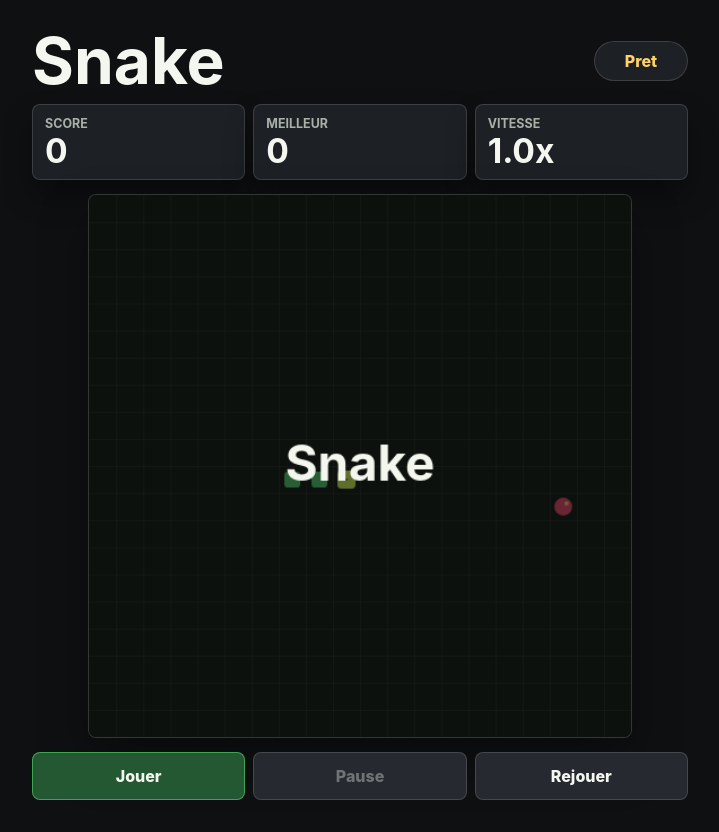
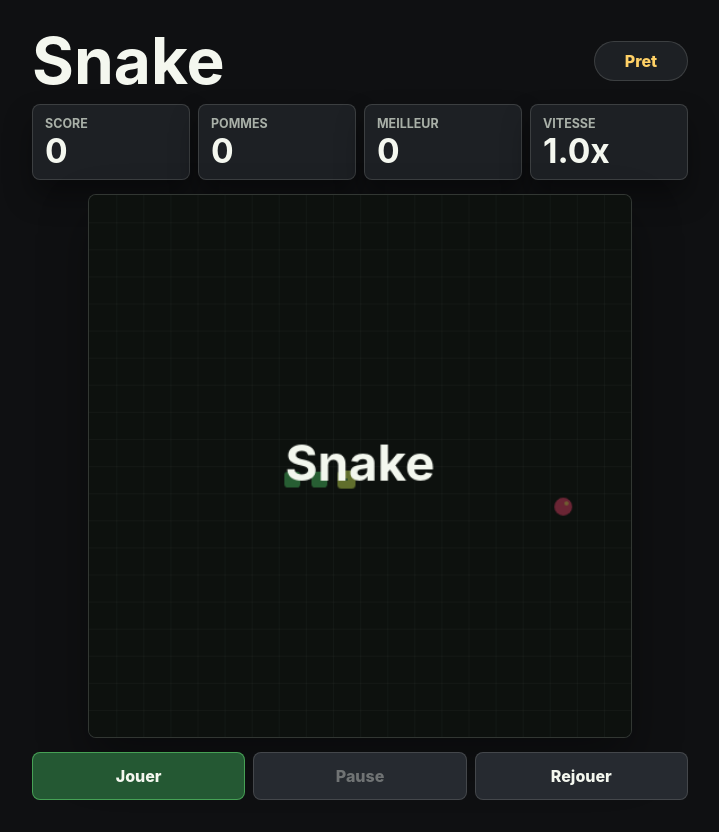
Before and after one commit to agentdouble/lab-snake, a website with bundled scripts: page index.html in a window 1280 px wide. Shown: the whole page, without its empty margins (280-999 px from the left). Built offline with nearby package versions, Linux system fonts and the light colour scheme.

Commit message:
S001 add apple counter

```diff
--- a/index.html
+++ b/index.html
@@ -17,6 +17,10 @@
         <div class="stat-block">
           <span class="stat-label">Score</span>
           <strong id="score-value">0</strong>
+        </div>
+        <div class="stat-block">
+          <span class="stat-label">Pommes</span>
+          <strong id="apples-value">0</strong>
         </div>
         <div class="stat-block">
           <span class="stat-label">Meilleur</span>
--- a/src/main.js
+++ b/src/main.js
@@ -14,6 +14,7 @@ import { loadBestScore, saveBestScore } from "./storage.js";
 
 const canvas = document.querySelector("#game-canvas");
 const scoreValue = document.querySelector("#score-value");
+const applesValue = document.querySelector("#apples-value");
 const bestValue = document.querySelector("#best-value");
 const speedValue = document.querySelector("#speed-value");
 const statusLabel = document.querySelector("#status-label");
@@ -95,6 +96,7 @@ function handleDirection(direction) {
 
 function updateHud() {
   scoreValue.textContent = String(state.score);
+  applesValue.textContent = String(state.score);
   bestValue.textContent = String(state.bestScore);
   speedValue.textContent = `${(START_DELAY_MS / getTickDelay(state.score)).toFixed(1)}x`;
   statusLabel.textContent = statusText(state.status);
--- a/src/styles.css
+++ b/src/styles.css
@@ -76,7 +76,7 @@ h1 {
 
 .score-strip {
   display: grid;
-  grid-template-columns: repeat(3, minmax(0, 1fr));
+  grid-template-columns: repeat(4, minmax(0, 1fr));
   gap: 8px;
 }
 
@@ -170,6 +170,7 @@ h1 {
   }
 
   .score-strip {
+    grid-template-columns: repeat(2, minmax(0, 1fr));
     gap: 6px;
   }
 
```
Also changed, not shown: MEMORY.md (+1 -0 lines), tests/engine.test.js (+19 -0 lines).
